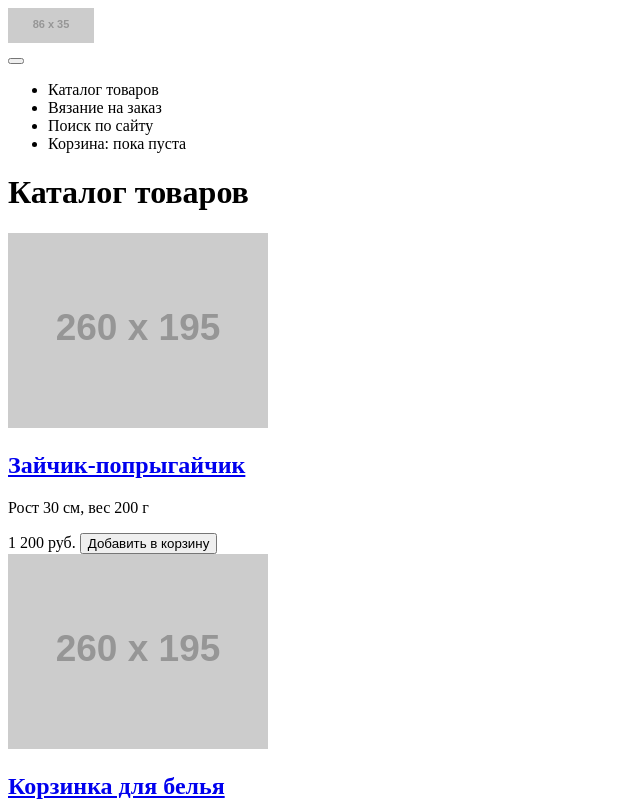
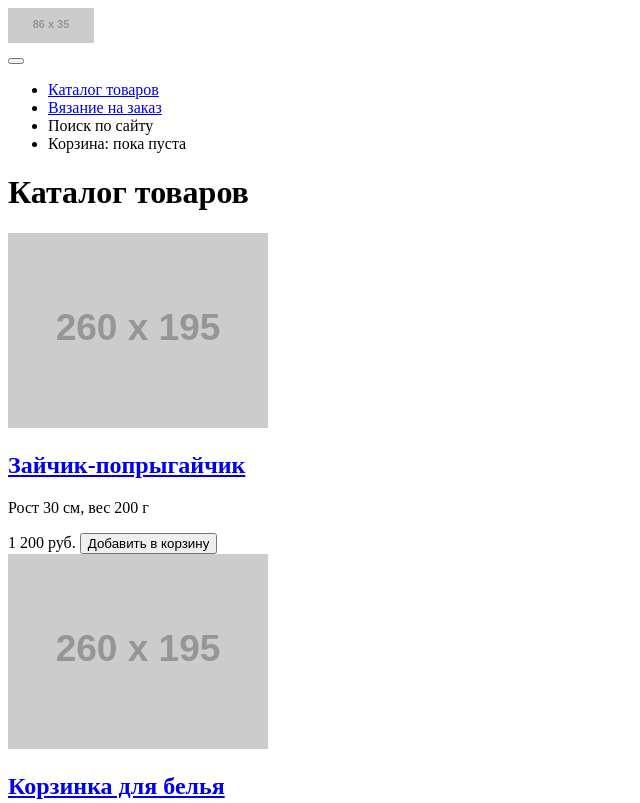
Before and after one commit to KitsenkoDmitry/143363-mishka, a website: page catalog.html in a window 1280 px wide. Shown: the top 803 px of the page, without its empty margins (0-640 px from the left). Drawn offline with Linux system fonts and the light colour scheme; placeholder pictures from the web are drawn by us.

Commit message:
Сделал кликабельными ссылки в меню и лого на станицах с формой и каталогом

```diff
--- a/catalog.html
+++ b/catalog.html
@@ -7,15 +7,19 @@
   <body>
     <header class="page-header">
       <div class="page-header__logo">
-        <a>
+        <a href="index.html">
           <img src="http://placehold.it/86x35" alt="Mishka" width="86" height="35">
         </a>
       </div>
       <nav class="main-nav main-nav--closed">
         <button class="main-nav__toogle" type="button"></button>
         <ul class="main-nav__items">
-          <li class="main-nav__item">Каталог товаров</li>
-          <li class="main-nav__item">Вязание на заказ</li>
+          <li class="main-nav__item">
+            <a class="main-nav__item-link" href="catalog.html">Каталог товаров</a>
+          </li>
+          <li class="main-nav__item">
+            <a class="main-nav__item-link main-nav__item-link--active" href="form.html">Вязание на заказ</a>
+          </li>
           <li class="main-nav__item">Поиск по сайту</li>
           <li class="main-nav__item">Корзина: пока пуста</li>
         </ul>
```
Also changed, not shown: form.html (+7 -3 lines), index.html (+6 -2 lines).
